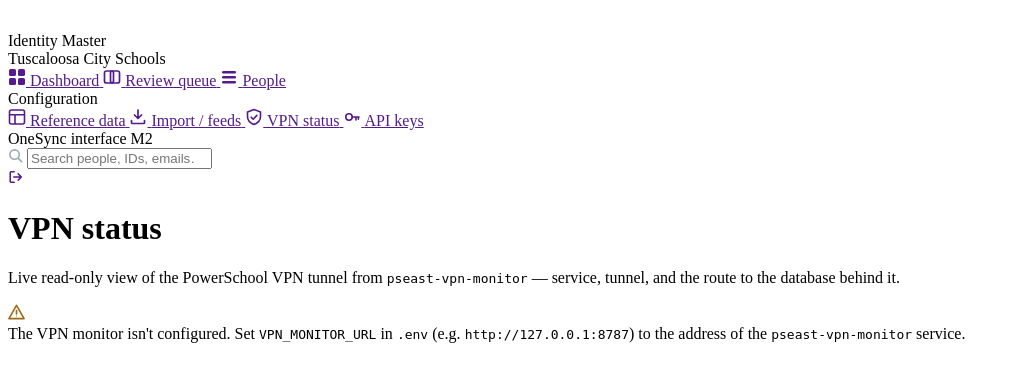
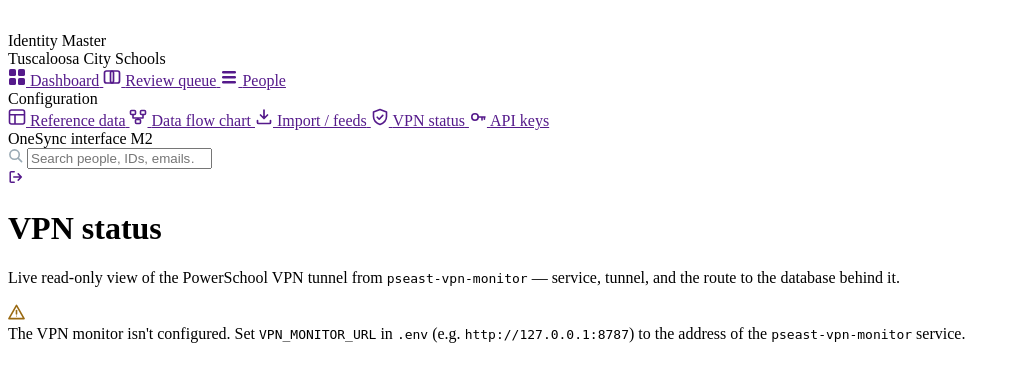
Before and after one commit to jerahl/TCS-Identity-Master, a PHP site: template templates/vpn/index.php in a window 1280 px wide. Shown: the top 382 px of the page, without its empty margins (0-1016 px from the left). Run offline with PHP 8.4, Linux system fonts and the light colour scheme; the template is opened without the code that fills it, so the values that code supplies are empty.

Commit message:
Add Data flow chart link to the sidebar nav
Co-Authored-By: Claude Fable 5 <noreply@anthropic.com>
Claude-Session: https://claude.ai/code/session_01CqB9x2Q1MWhk7BEosikzoK

```diff
--- a/templates/layout.php
+++ b/templates/layout.php
@@ -59,6 +59,11 @@ $nav = static fn(string $key): string => $activeNav === $key ? ' is-active' : ''
         <span class="nav-item__bar"></span>
         <svg width="18" height="18" viewBox="0 0 18 18" fill="none" stroke="currentColor" stroke-width="1.6"><rect x="1.5" y="2" width="15" height="14" rx="2"/><path d="M1.5 6.7h15M7 6.7V16"/></svg>
         <span>Reference data</span>
+      </a>
+      <a class="nav-item<?= $nav('dataflow') ?>" href="<?= e(url('/reference/data-flow')) ?>">
+        <span class="nav-item__bar"></span>
+        <svg width="18" height="18" viewBox="0 0 18 18" fill="none" stroke="currentColor" stroke-width="1.6"><rect x="1.5" y="2.5" width="5" height="4" rx="1"/><rect x="11.5" y="2.5" width="5" height="4" rx="1"/><rect x="6.5" y="11.5" width="5" height="4" rx="1"/><path d="M4 6.5v3.5h10V6.5M9 10v1.5" stroke-linecap="round" stroke-linejoin="round"/></svg>
+        <span>Data flow chart</span>
       </a>
       <a class="nav-item<?= $nav('import') ?>" href="<?= e(url('/import')) ?>">
         <span class="nav-item__bar"></span>
```
